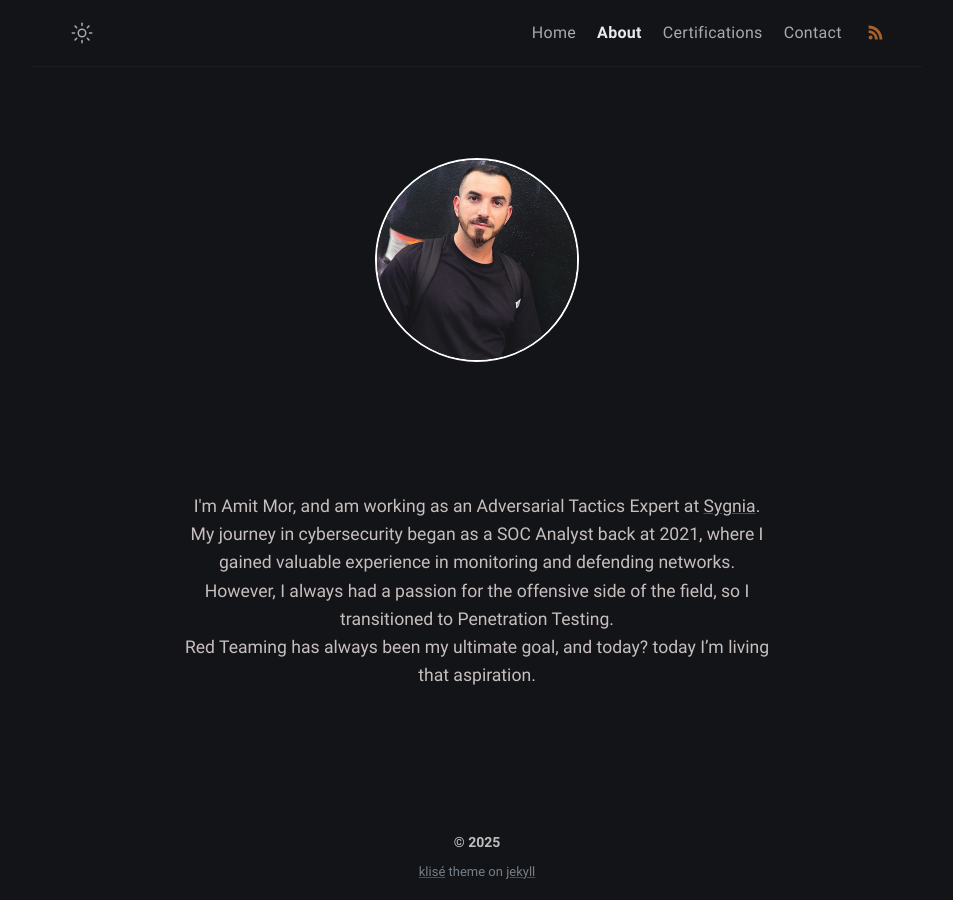
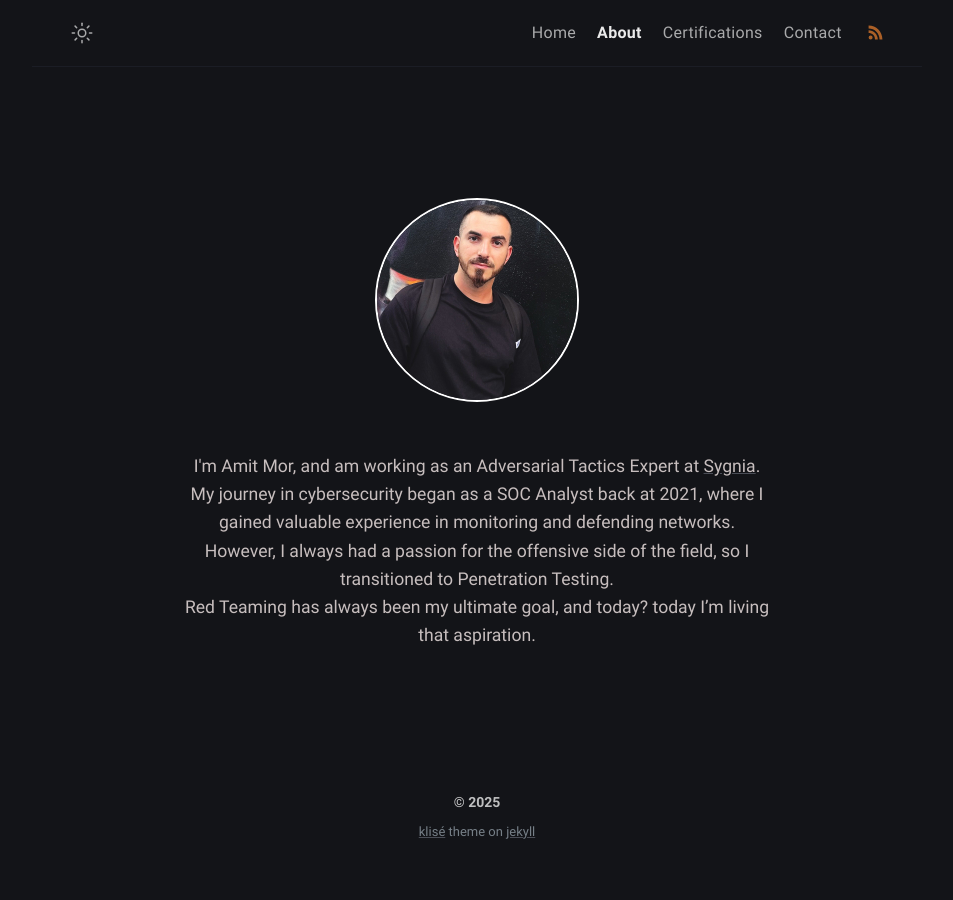
Before and after one commit to Extravenger/extravenger.github.io, a Jekyll site: the page built from about.md, in a window 1280 px wide. Shown: the whole page, without its empty margins (163-1116 px from the left). Built offline with Jekyll 4.4.1, drawn with Linux system fonts in a browser that asks for light colours.

Commit message:
Update about.html

```diff
--- a/_layouts/about.html
+++ b/_layouts/about.html
@@ -34,7 +34,7 @@
 
         <!-- Title and description -->
         <div class="text-container">
-          <h1 class="typing-animation" style="min-height: 2.5em; visibility: hidden;"></h1> <!-- Hidden until typing starts -->
+          <h1 class="typing-animation"></h1>
           <p class="slide-in-text">
             I'm Amit Mor, and am working as an Adversarial Tactics Expert at
             <a href="https://www.sygnia.co" target="_blank" rel="noopener noreferrer">Sygnia</a>.<br>
@@ -86,15 +86,9 @@
       border-right: .15em solid #fff;
       white-space: nowrap;
       overflow: hidden;
-      width: 0;
+      display: inline-block;
       font-size: 2rem;
-      visibility: hidden; /* Hidden until typing starts */
-      animation: typing 2s steps(12, end), blink .7s step-end infinite;
-    }
-
-    @keyframes typing {
-      from { width: 0; visibility: visible; }
-      to { width: 100%; visibility: visible; }
+      animation: blink .7s step-end infinite;
     }
 
     @keyframes blink {
```
Also changed, not shown: other parts of _layouts/about.html (+1 -2 lines).
